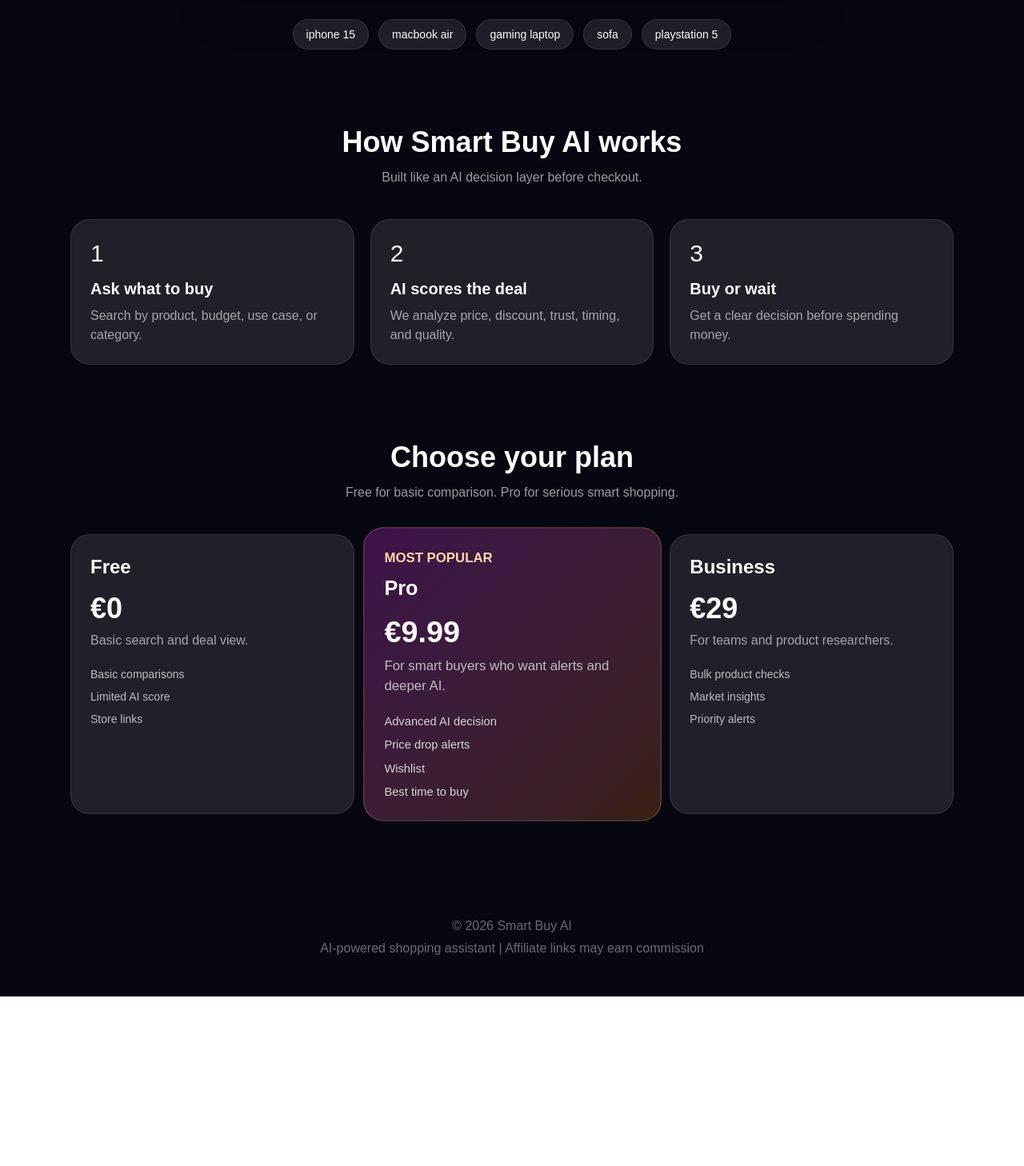
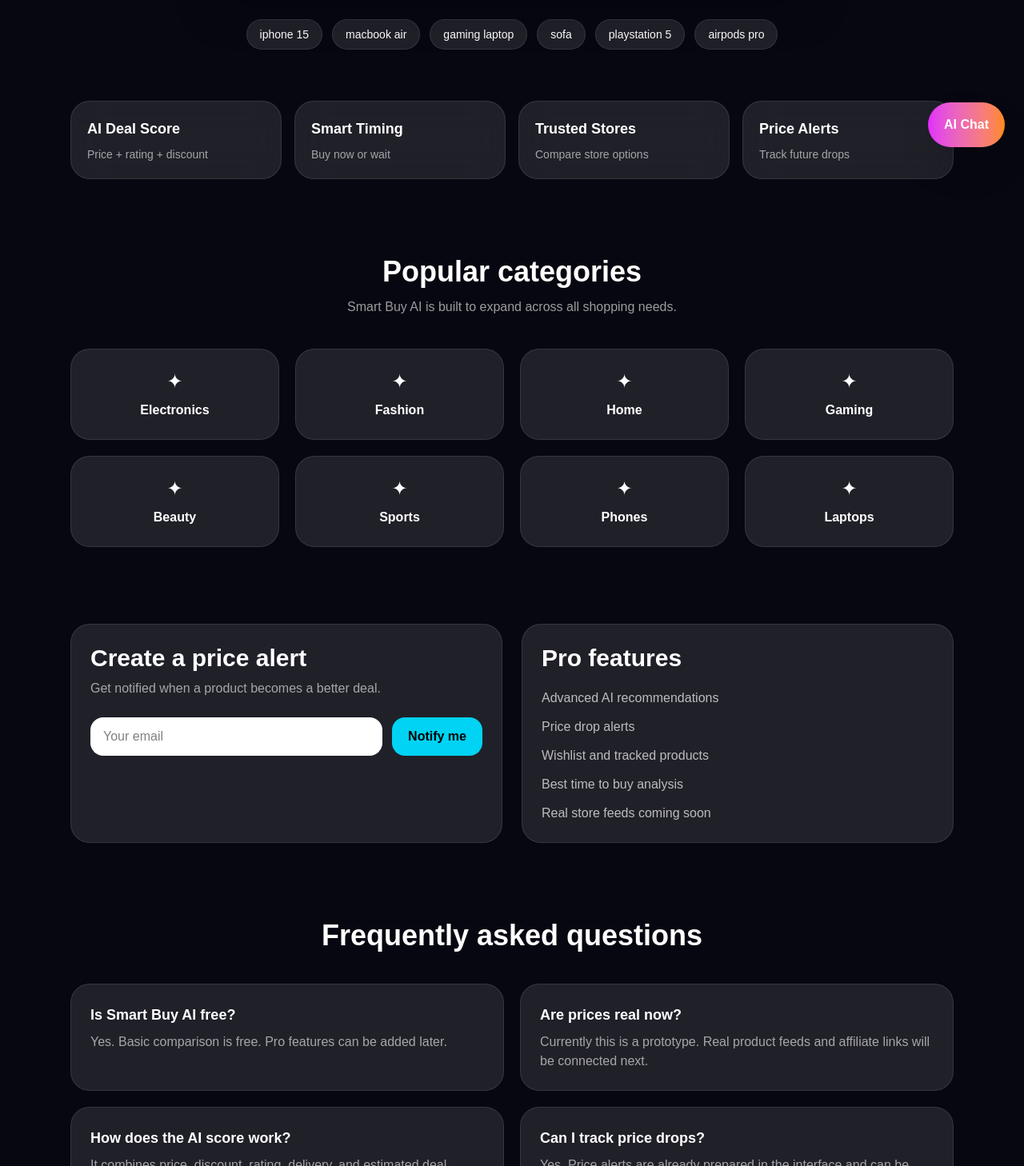
Before and after one commit to ahmadokdee9-pixel/smartbuy-ai, a Next.js app: page / in a window 1280 px wide. Shown: the part 592-2050 px from the top of the page at 80% size. Before the commit the page ends 1838 px from the top, so only its background shows below. Built offline with nearby package versions, Linux system fonts and the light colour scheme.

Commit message:
add compare table faq alerts and pro sections

```diff
--- a/app/page.tsx
+++ b/app/page.tsx
@@ -18,6 +18,8 @@ export default function Home() {
   const [results, setResults] = useState<Product[]>([]);
   const [best, setBest] = useState<Product | null>(null);
   const [loading, setLoading] = useState(false);
+  const [email, setEmail] = useState("");
+  const [alertMessage, setAlertMessage] = useState("");
 
   const products: Product[] = [
     { name: "iphone 15", store: "Amazon", price: 779, oldPrice: 849, rating: 4.7, link: "https://www.amazon.nl/s?k=iphone+15", category: "Electronics", delivery: "Fast delivery" },
@@ -27,6 +29,9 @@ export default function Home() {
     { name: "jacket", store: "Zara", price: 70, oldPrice: 99, rating: 4.2, link: "https://www.zara.com/nl/en/search?searchTerm=jacket", category: "Fashion", delivery: "2-3 days" },
     { name: "sofa", store: "IKEA", price: 299, oldPrice: 349, rating: 4.3, link: "https://www.ikea.com/nl/en/search/?q=sofa", category: "Home", delivery: "Home delivery" },
     { name: "playstation 5", store: "MediaMarkt", price: 449, oldPrice: 549, rating: 4.8, link: "https://www.mediamarkt.nl/nl/search.html?query=playstation%205", category: "Gaming", delivery: "Store pickup" },
+    { name: "airpods pro", store: "Bol.com", price: 229, oldPrice: 279, rating: 4.6, link: "https://www.bol.com/nl/nl/s/?searchtext=airpods+pro", category: "Electronics", delivery: "1-2 days" },
+    { name: "perfume", store: "Douglas", price: 59, oldPrice: 89, rating: 4.5, link: "https://www.douglas.nl/nl/search?q=perfume", category: "Beauty", delivery: "2-3 days" },
+    { name: "gaming headset", store: "Amazon", price: 69, oldPrice: 99, rating: 4.4, link: "https://www.amazon.nl/s?k=gaming+headset", category: "Gaming", delivery: "Fast delivery" },
   ];
 
   function getDealScore(item: Product) {
@@ -34,11 +39,19 @@ export default function Home() {
     return Math.min(Math.round(discount * 2 + item.rating * 10), 100);
   }
 
+  function getDiscount(item: Product) {
+    return Math.round(((item.oldPrice - item.price) / item.oldPrice) * 100);
+  }
+
   function getDecision(score: number) {
     if (score >= 85) return "Strong Buy";
     if (score >= 65) return "Good Deal";
     if (score >= 45) return "Wait";
     return "Avoid";
+  }
+
+  function getWhy(item: Product) {
+    return `Smart Buy AI chose this because it has a strong balance between price, discount, rating, and delivery. You save €${item.oldPrice - item.price} compared with the usual price.`;
   }
 
   function search() {
@@ -57,6 +70,31 @@ export default function Home() {
     }, 800);
   }
 
+  function quickSearch(item: string) {
+    setQuery(item);
+    setLoading(true);
+
+    setTimeout(() => {
+      const filtered = products
+        .filter((p) => p.name.toLowerCase().includes(item.toLowerCase()))
+        .sort((a, b) => getDealScore(b) - getDealScore(a));
+
+      setResults(filtered);
+      setBest(filtered[0] || null);
+      setLoading(false);
+    }, 600);
+  }
+
+  function createPriceAlert() {
+    if (!email.trim()) {
+      setAlertMessage("Please enter your email first.");
+      return;
+    }
+
+    setAlertMessage("Price alert created. You will be notified when the price drops.");
+    setEmail("");
+  }
+
   return (
     <main className="min-h-screen bg-[#070711] text-white overflow-hidden relative">
       <div className="absolute inset-0 -z-10">
@@ -67,12 +105,14 @@ export default function Home() {
 
       <nav className="max-w-7xl mx-auto px-6 py-6 flex justify-between items-center">
         <div className="font-black text-2xl">Smart Buy AI</div>
+
         <div className="hidden md:flex gap-6 text-sm text-white/70">
           <span>AI Deals</span>
-          <span>How it works</span>
+          <span>Compare</span>
           <span>Pricing</span>
           <span>Alerts</span>
         </div>
+
         <button className="bg-white text-black px-4 py-2 rounded-full font-bold text-sm">
           Start Free
         </button>
@@ -92,7 +132,7 @@ export default function Home() {
         </h1>
 
         <p className="max-w-2xl mx-auto text-white/70 text-lg mb-8">
-          Ask Smart Buy AI what to buy, where to buy it, and whether now is the right time. Compare stores, deal quality, price timing, and hidden savings.
+          Compare stores, analyze deal quality, predict buying timing, and get a clear AI recommendation before spending money.
         </p>
 
         <div className="max-w-3xl mx-auto bg-black/30 border border-white/15 backdrop-blur-2xl rounded-3xl p-4 shadow-2xl">
@@ -103,6 +143,7 @@ export default function Home() {
               placeholder="Ask: best gaming laptop under €1000..."
               className="flex-1 bg-white/95 text-black px-5 py-4 rounded-2xl outline-none"
             />
+
             <button
               onClick={search}
               className="bg-gradient-to-r from-fuchsia-500 to-orange-400 px-7 py-4 rounded-2xl font-black hover:scale-[1.02] transition"
@@ -119,16 +160,30 @@ export default function Home() {
         </div>
 
         <div className="flex justify-center gap-3 flex-wrap mt-6 text-sm">
-          {["iphone 15", "macbook air", "gaming laptop", "sofa", "playstation 5"].map((item) => (
+          {["iphone 15", "macbook air", "gaming laptop", "sofa", "playstation 5", "airpods pro"].map((item) => (
             <button
               key={item}
-              onClick={() => setQuery(item)}
+              onClick={() => quickSearch(item)}
               className="bg-white/10 border border-white/10 px-4 py-2 rounded-full hover:bg-white/20"
             >
               {item}
             </button>
           ))}
         </div>
+      </section>
+
+      <section className="max-w-6xl mx-auto px-6 mt-16 grid md:grid-cols-4 gap-4">
+        {[
+          ["AI Deal Score", "Price + rating + discount"],
+          ["Smart Timing", "Buy now or wait"],
+          ["Trusted Stores", "Compare store options"],
+          ["Price Alerts", "Track future drops"],
+        ].map(([title, text]) => (
+          <div key={title} className="bg-white/10 border border-white/10 rounded-3xl p-5 backdrop-blur-xl">
+            <h3 className="font-black text-lg">{title}</h3>
+            <p className="text-white/60 text-sm mt-2">{text}</p>
+          </div>
+        ))}
       </section>
 
       {best && !loading && (
@@ -158,128 +213,179 @@ export default function Home() {
             <div className="grid md:grid-cols-4 gap-4 mt-8">
               <div className="bg-white/10 rounded-2xl p-4">Rating: {best.rating}/5</div>
               <div className="bg-white/10 rounded-2xl p-4">Delivery: {best.delivery}</div>
-              <div className="bg-white/10 rounded-2xl p-4">Timing: Smart wait</div>
+              <div className="bg-white/10 rounded-2xl p-4">Discount: {getDiscount(best)}%</div>
               <div className="bg-white/10 rounded-2xl p-4">Store: Verified</div>
             </div>
 
             <div className="mt-6 bg-orange-400/15 border border-orange-300/20 rounded-2xl p-4">
-              <p className="font-bold text-orange-200">AI Recommendation</p>
-              <p className="text-white/75 mt-1">
-                This deal has strong value based on price, rating, and estimated market timing. Smart Buy AI recommends checking the store and comparing final delivery costs before buying.
-              </p>
+              <p className="font-bold text-orange-200">Why this pick?</p>
+              <p className="text-white/75 mt-1">{getWhy(best)}</p>
             </div>
 
+            <div className="mt-6 flex gap-3 flex-wrap">
               <a
                 href={best.link}
                 target="_blank"
-              className="inline-block mt-6 bg-emerald-400 text-black px-6 py-3 rounded-2xl font-black"
+                className="inline-block bg-emerald-400 text-black px-6 py-3 rounded-2xl font-black"
               >
                 View Deal
               </a>
+
+              <button className="bg-white/10 border border-white/10 px-6 py-3 rounded-2xl font-bold">
+                Save to Wishlist
+              </button>
+            </div>
           </div>
         </section>
       )}
 
       {results.length > 0 && !loading && (
         <section className="max-w-6xl mx-auto px-6 mt-10">
-          <h2 className="text-2xl font-black mb-5">Compared offers</h2>
-          <div className="grid md:grid-cols-3 gap-5">
+          <h2 className="text-2xl font-black mb-5">Compare offers</h2>
+
+          <div className="overflow-x-auto bg-white/10 border border-white/10 rounded-3xl">
+            <table className="w-full text-left text-sm">
+              <thead className="text-white/60 border-b border-white/10">
+                <tr>
+                  <th className="p-4">Store</th>
+                  <th className="p-4">Product</th>
+                  <th className="p-4">Price</th>
+                  <th className="p-4">Rating</th>
+                  <th className="p-4">AI Score</th>
+                  <th className="p-4">Decision</th>
+                  <th className="p-4">Action</th>
+                </tr>
+              </thead>
+
+              <tbody>
                 {results.map((item, i) => (
-              <div
-                key={i}
-                className="bg-white/10 border border-white/10 rounded-3xl p-5 backdrop-blur-xl hover:bg-white/15 transition"
-              >
-                <p className="font-black text-xl">{item.store}</p>
-                <p className="text-white/50">{item.name}</p>
-                <p className="text-3xl font-black mt-4">€{item.price}</p>
-                <p className="line-through text-white/35">€{item.oldPrice}</p>
-                <p className="mt-3 text-sm text-white/70">AI Score: {getDealScore(item)}/100</p>
-                <p className="text-sm text-orange-300 font-bold">{getDecision(getDealScore(item))}</p>
+                  <tr key={i} className="border-b border-white/10">
+                    <td className="p-4 font-bold">{item.store}</td>
+                    <td className="p-4 text-white/70">{item.name}</td>
+                    <td className="p-4">€{item.price}</td>
+                    <td className="p-4">{item.rating}/5</td>
+                    <td className="p-4">{getDealScore(item)}/100</td>
+                    <td className="p-4 text-orange-300">{getDecision(getDealScore(item))}</td>
+                    <td className="p-4">
                       <a
                         href={item.link}
                         target="_blank"
-                  className="inline-block mt-4 bg-white text-black px-4 py-2 rounded-xl font-bold"
+                        className="bg-white text-black px-3 py-2 rounded-xl font-bold"
                       >
-                  Check Price
+                        Check
                       </a>
-              </div>
+                    </td>
+                  </tr>
                 ))}
+              </tbody>
+            </table>
           </div>
         </section>
       )}
 
       <section className="max-w-6xl mx-auto px-6 mt-24">
         <div className="text-center mb-10">
-          <h2 className="text-4xl font-black">How Smart Buy AI works</h2>
-          <p className="text-white/60 mt-3">
-            Built like an AI decision layer before checkout.
-          </p>
+          <h2 className="text-4xl font-black">Popular categories</h2>
+          <p className="text-white/60 mt-3">Smart Buy AI is built to expand across all shopping needs.</p>
         </div>
 
-        <div className="grid md:grid-cols-3 gap-5">
+        <div className="grid md:grid-cols-4 gap-5">
+          {["Electronics", "Fashion", "Home", "Gaming", "Beauty", "Sports", "Phones", "Laptops"].map((cat) => (
+            <div key={cat} className="bg-white/10 border border-white/10 rounded-3xl p-6 text-center">
+              <p className="text-2xl mb-2">✦</p>
+              <h3 className="font-black">{cat}</h3>
+            </div>
+          ))}
+        </div>
+      </section>
+
+      <section className="max-w-6xl mx-auto px-6 mt-24 grid md:grid-cols-2 gap-6">
         <div className="bg-white/10 border border-white/10 rounded-3xl p-6">
-            <p className="text-3xl mb-3">1</p>
-            <h3 className="font-black text-xl">Ask what to buy</h3>
-            <p className="text-white/60 mt-2">Search by product, budget, use case, or category.</p>
+          <h2 className="text-3xl font-black">Create a price alert</h2>
+          <p className="text-white/60 mt-2">
+            Get notified when a product becomes a better deal.
+          </p>
+
+          <div className="flex flex-col md:flex-row gap-3 mt-6">
+            <input
+              value={email}
+              onChange={(e) => setEmail(e.target.value)}
+              placeholder="Your email"
+              className="flex-1 bg-white text-black px-4 py-3 rounded-2xl outline-none"
+            />
+
+            <button
+              onClick={createPriceAlert}
+              className="bg-cyan-400 text-black px-5 py-3 rounded-2xl font-black"
+            >
+              Notify me
+            </button>
           </div>
+
+          {alertMessage && (
+            <p className="text-cyan-300 text-sm mt-3">{alertMessage}</p>
+          )}
+        </div>
+
         <div className="bg-white/10 border border-white/10 rounded-3xl p-6">
-            <p className="text-3xl mb-3">2</p>
-            <h3 className="font-black text-xl">AI scores the deal</h3>
-            <p className="text-white/60 mt-2">We analyze price, discount, trust, timing, and quality.</p>
+          <h2 className="text-3xl font-black">Pro features</h2>
+          <ul className="mt-5 space-y-3 text-white/70">
+            <li>Advanced AI recommendations</li>
+            <li>Price drop alerts</li>
+            <li>Wishlist and tracked products</li>
+            <li>Best time to buy analysis</li>
+            <li>Real store feeds coming soon</li>
+          </ul>
         </div>
-          <div className="bg-white/10 border border-white/10 rounded-3xl p-6">
-            <p className="text-3xl mb-3">3</p>
-            <h3 className="font-black text-xl">Buy or wait</h3>
-            <p className="text-white/60 mt-2">Get a clear decision before spending money.</p>
+      </section>
+
+      <section className="max-w-6xl mx-auto px-6 mt-24">
+        <div className="text-center mb-10">
+          <h2 className="text-4xl font-black">Frequently asked questions</h2>
         </div>
+
+        <div className="grid md:grid-cols-2 gap-5">
+          {[
+            ["Is Smart Buy AI free?", "Yes. Basic comparison is free. Pro features can be added later."],
+            ["Are prices real now?", "Currently this is a prototype. Real product feeds and affiliate links will be connected next."],
+            ["How does the AI score work?", "It combines price, discount, rating, delivery, and estimated deal timing."],
+            ["Can I track price drops?", "Yes. Price alerts are already prepared in the interface and can be connected to email later."],
+          ].map(([q, a]) => (
+            <div key={q} className="bg-white/10 border border-white/10 rounded-3xl p-6">
+              <h3 className="font-black text-lg">{q}</h3>
+              <p className="text-white/60 mt-2">{a}</p>
+            </div>
+          ))}
         </div>
       </section>
 
       <section className="max-w-6xl mx-auto px-6 mt-24">
         <div className="text-center mb-10">
           <h2 className="text-4xl font-black">Choose your plan</h2>
-          <p className="text-white/60 mt-3">
-            Free for basic comparison. Pro for serious smart shopping.
-          </p>
+          <p className="text-white/60 mt-3">Free for basic comparison. Pro for smart shoppers.</p>
         </div>
 
         <div className="grid md:grid-cols-3 gap-5">
-          <div className="bg-white/10 border border-white/10 rounded-3xl p-6">
-            <h3 className="text-2xl font-black">Free</h3>
-            <p className="text-4xl font-black mt-4">€0</p>
-            <p className="text-white/60 mt-2">Basic search and deal view.</p>
-            <ul className="mt-5 space-y-2 text-white/70 text-sm">
-              <li>Basic comparisons</li>
-              <li>Limited AI score</li>
-              <li>Store links</li>
-            </ul>
+          {[
+            ["Free", "€0", "Basic search and deal view."],
+            ["Pro", "€9.99", "Advanced AI, alerts, wishlist, and better recommendations."],
+            ["Business", "€29", "Bulk checks, market insights, and priority alerts."],
+          ].map(([plan, price, text]) => (
+            <div key={plan} className={`rounded-3xl p-6 border ${plan === "Pro" ? "bg-gradient-to-br from-fuchsia-500/25 to-orange-400/20 border-orange-300/30 scale-105" : "bg-white/10 border-white/10"}`}>
+              <h3 className="text-2xl font-black">{plan}</h3>
+              <p className="text-4xl font-black mt-4">{price}</p>
+              <p className="text-white/60 mt-2">{text}</p>
+              <button className="mt-6 bg-white text-black px-5 py-3 rounded-2xl font-black">
+                Get started
+              </button>
             </div>
-
-          <div className="bg-gradient-to-br from-fuchsia-500/25 to-orange-400/20 border border-orange-300/30 rounded-3xl p-6 scale-105">
-            <p className="text-orange-200 font-bold mb-2">MOST POPULAR</p>
-            <h3 className="text-2xl font-black">Pro</h3>
-            <p className="text-4xl font-black mt-4">€9.99</p>
-            <p className="text-white/70 mt-2">For smart buyers who want alerts and deeper AI.</p>
-            <ul className="mt-5 space-y-2 text-white/80 text-sm">
-              <li>Advanced AI decision</li>
-              <li>Price drop alerts</li>
-              <li>Wishlist</li>
-              <li>Best time to buy</li>
-            </ul>
-          </div>
-
-          <div className="bg-white/10 border border-white/10 rounded-3xl p-6">
-            <h3 className="text-2xl font-black">Business</h3>
-            <p className="text-4xl font-black mt-4">€29</p>
-            <p className="text-white/60 mt-2">For teams and product researchers.</p>
-            <ul className="mt-5 space-y-2 text-white/70 text-sm">
-              <li>Bulk product checks</li>
-              <li>Market insights</li>
-              <li>Priority alerts</li>
-            </ul>
-          </div>
+          ))}
         </div>
       </section>
+
+      <button className="fixed bottom-6 right-6 bg-gradient-to-r from-fuchsia-500 to-orange-400 text-white px-5 py-4 rounded-full shadow-2xl font-black">
+        AI Chat
+      </button>
 
       <footer className="text-center text-white/40 py-12 mt-20">
         <p>© 2026 Smart Buy AI</p>
```
Lines whose indentation alone changed are shown as unchanged.
